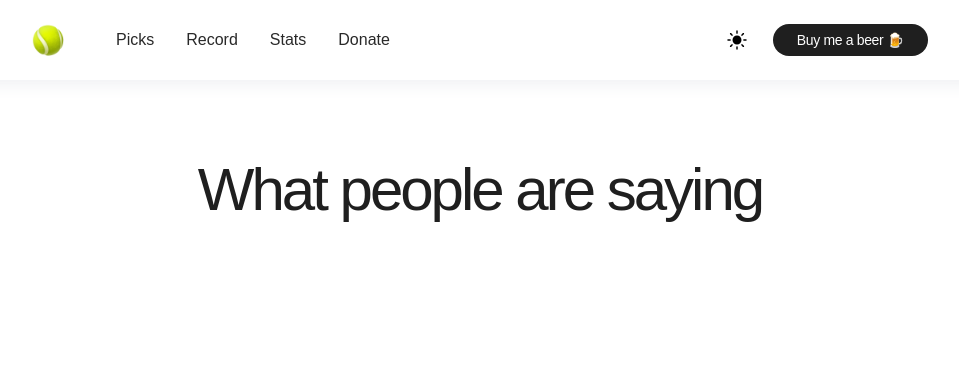
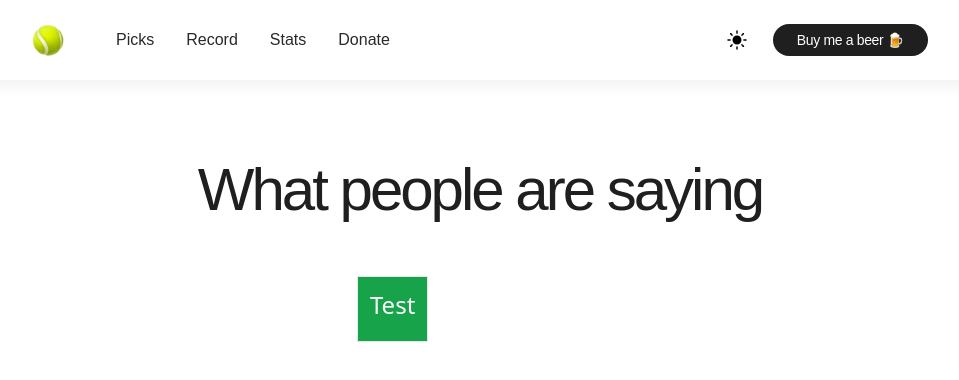
Before and after one commit to arsantiagolopez/picks, a Next.js app: page /testimonials in a window 1280 px wide. Shown: the top 380 px of the page, without its empty margins (160-1119 px from the left). Built offline with nearby package versions, Linux system fonts and the light colour scheme; no server answers; the database is empty; a web font is replaced by a local one.

Commit message:
Github cron jobs revert.

```diff
--- a/src/components/Testimonials/index.tsx
+++ b/src/components/Testimonials/index.tsx
@@ -11,7 +11,23 @@ const Testimonials: FC<Props> = () => {
 
       {/* Content */}
       <div className="flex flex-row justify-center items-center md:items-start py-14 w-full">
-        <div className="masonry-1-col md:masonry-2-col lg:masonry-3-col"></div>
+        {/* Testimonials */}
+        <div className="masonry-1-col md:masonry-2-col lg:masonry-3-col">
+          {/* Card */}
+          <div className="break-inside border p-3 mb-3 bg-green-600 text-white">
+            <h2 className="text-2xl pb-2">Test</h2>
+            {/* <p>
+              Lorem ipsum dolor sit amet consectetur adipisicing elit.
+              Accusantium, animi praesentium est ab a sint voluptatibus
+              perspiciatis suscipit ex rerum.
+            </p>
+            <p>
+              Lorem ipsum, dolor sit amet consectetur adipisicing elit. Culpa ab
+              exercitationem minus perspiciatis officiis quasi fuga aperiam
+              repellendus modi natus.
+            </p> */}
+          </div>
+        </div>
       </div>
     </div>
   );
```
